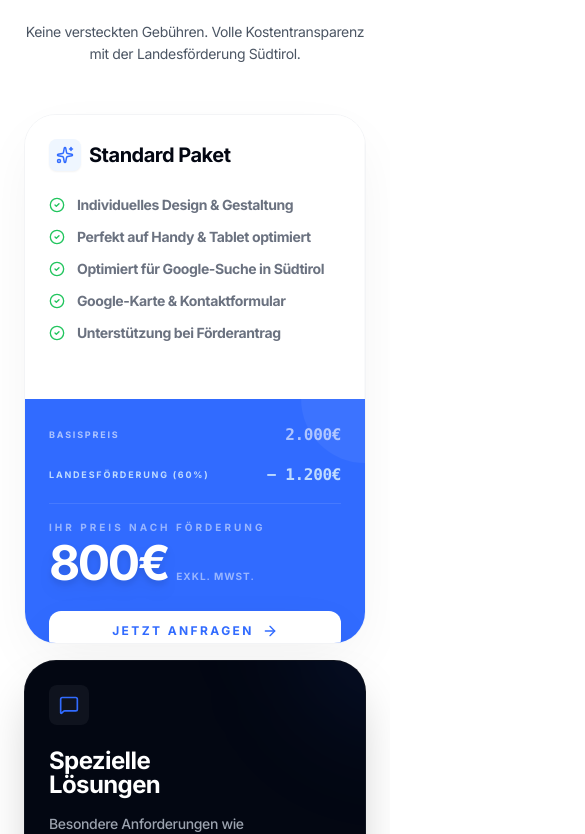
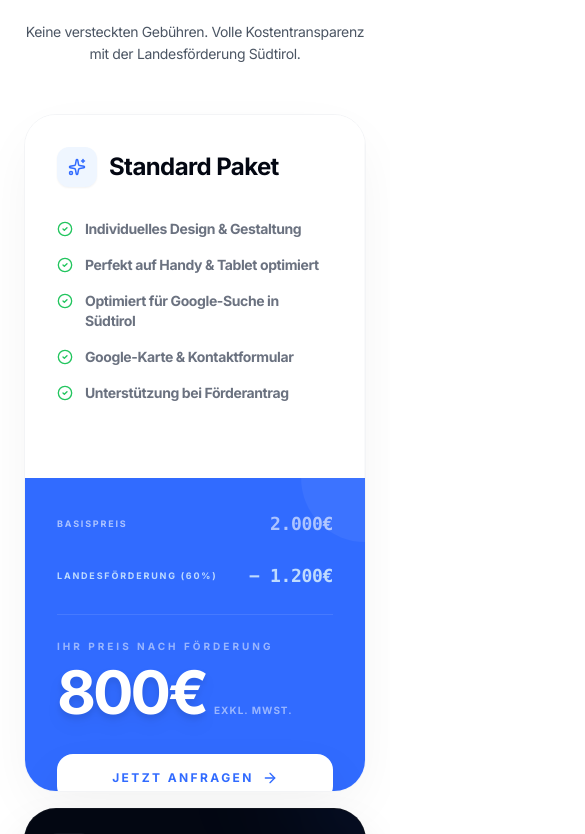
Before and after one commit to peterflowset/flowset-web-design, a React (Vite) app: page / in a window 390 px wide. Shown: the part 7750-8584 px from the top of the page, 585 px wide, since content can reach past the window. Built offline with nearby package versions, Linux system fonts and the light colour scheme.

Commit message:
Fix: Mobile Overflow, Safari Performance & Pricing Button

```diff
--- a/components/PricingTable.tsx
+++ b/components/PricingTable.tsx
@@ -18,14 +18,14 @@ export const PricingTable: React.FC = () => {
             className="lg:col-span-8 flex flex-col md:flex-row bg-white rounded-[32px] sm:rounded-[40px] border border-gray-100 overflow-hidden shadow-[0_20px_60px_-10px_rgba(0,0,0,0.06)] hover:shadow-[0_30px_80px_-10px_rgba(0,0,0,0.1)] transition-all duration-700"
             style={{ transform: 'translateZ(0)', WebkitBackfaceVisibility: 'hidden' }}
           >
-            <div className="flex-[1.2] p-6 sm:p-10 bg-white border-r border-gray-50">
-              <div className="flex items-center gap-2 sm:gap-3 mb-6 sm:mb-8">
-                <div className="w-8 h-8 sm:w-10 sm:h-10 bg-blue-50 text-[#316bff] rounded-lg sm:rounded-xl flex items-center justify-center shadow-sm">
+            <div className="flex-[1.2] p-8 sm:p-10 bg-white border-r border-gray-50">
+              <div className="flex items-center gap-3 sm:gap-3 mb-8 sm:mb-8">
+                <div className="w-10 h-10 sm:w-10 sm:h-10 bg-blue-50 text-[#316bff] rounded-xl flex items-center justify-center shadow-sm">
                   <Sparkles size={18} className="sm:w-5 sm:h-5" />
                 </div>
-                <h3 className="text-xl sm:text-2xl font-bold tracking-tight">Standard Paket</h3>
+                <h3 className="text-2xl sm:text-2xl font-bold tracking-tight">Standard Paket</h3>
               </div>
-              <ul className="space-y-3 sm:space-y-5">
+              <ul className="space-y-4 sm:space-y-5">
                 {[
                   "Individuelles Design & Gestaltung",
                   "Perfekt auf Handy & Tablet optimiert",
@@ -41,23 +41,23 @@ export const PricingTable: React.FC = () => {
               </ul>
             </div>
 
-            <div className="flex-1 p-6 sm:p-10 bg-[#316bff] text-white flex flex-col justify-between relative overflow-hidden">
+            <div className="flex-1 p-8 sm:p-10 bg-[#316bff] text-white flex flex-col relative overflow-hidden">
               <div className="absolute top-0 right-0 w-32 h-32 sm:w-40 sm:h-40 bg-white/5 rounded-full -translate-y-1/2 translate-x-1/2"></div>
 
-              <div className="space-y-4 sm:space-y-6 relative z-10">
+              <div className="space-y-6 sm:space-y-6 relative z-10 mb-8 md:mb-0">
                 <div className="flex justify-between items-center opacity-60">
                   <span className="font-bold uppercase tracking-[0.2em] sm:tracking-[0.25em] text-[9px]">Basispreis</span>
-                  <span className="text-base sm:text-lg font-bold font-mono">2.000€</span>
+                  <span className="text-lg sm:text-lg font-bold font-mono">2.000€</span>
                 </div>
                 <div className="flex justify-between items-center text-blue-200">
                   <span className="font-bold uppercase tracking-[0.2em] sm:tracking-[0.25em] text-[9px]">Landesförderung (60%)</span>
-                  <span className="text-base sm:text-lg font-bold font-mono">− 1.200€</span>
+                  <span className="text-lg sm:text-lg font-bold font-mono">− 1.200€</span>
                 </div>
-                <div className="h-px bg-white/10 my-4 sm:my-6"></div>
-                <div className="flex flex-col gap-1 sm:gap-2">
+                <div className="h-px bg-white/10 my-6 sm:my-6"></div>
+                <div className="flex flex-col gap-2 sm:gap-2">
                   <span className="text-[10px] font-bold uppercase tracking-[0.3em] sm:tracking-[0.4em] opacity-50">Ihr Preis nach Förderung</span>
                   <div className="flex items-baseline gap-2">
-                    <span className="text-5xl sm:text-6xl font-bold text-white leading-none tracking-tighter drop-shadow-lg">800€</span>
+                    <span className="text-6xl sm:text-6xl font-bold text-white leading-none tracking-tighter drop-shadow-lg">800€</span>
                     <span className="text-[10px] font-bold opacity-50 uppercase tracking-widest">exkl. MwSt.</span>
                   </div>
                 </div>
@@ -65,7 +65,7 @@ export const PricingTable: React.FC = () => {
 
               <button
                 onClick={() => document.getElementById('contact')?.scrollIntoView({ behavior: 'smooth' })}
-                className="mt-6 sm:mt-10 w-full bg-white text-[#316bff] py-3 sm:py-4 rounded-xl sm:rounded-2xl text-xs font-bold uppercase tracking-[0.2em] shadow-2xl hover:bg-gray-50 transition-all flex items-center justify-center gap-2 sm:gap-3 relative z-10 active:scale-[0.98]"
+                className="mt-auto w-full bg-white text-[#316bff] py-4 sm:py-4 rounded-2xl sm:rounded-2xl text-xs font-bold uppercase tracking-[0.2em] shadow-2xl hover:bg-gray-50 transition-all flex items-center justify-center gap-2 sm:gap-3 relative z-10 active:scale-[0.98]"
                 style={{ transform: 'translateZ(0)', WebkitBackfaceVisibility: 'hidden' }}
               >
                 Jetzt anfragen
--- a/components/ProcessTimeline.tsx
+++ b/components/ProcessTimeline.tsx
@@ -34,15 +34,15 @@ export const ProcessTimeline: React.FC = () => {
   const [progress, setProgress] = useState(0);
 
   useEffect(() => {
-    const handleScroll = () => {
+    let ticking = false;
+
+    const updateProgress = () => {
       if (!containerRef.current) return;
 
       const { top, height } = containerRef.current.getBoundingClientRect();
       const windowHeight = window.innerHeight;
 
       // We want the line to fill as it crosses the center of the screen
-      // Start: Top of container touches center of screen
-      // End: Bottom of container touches center of screen
       const start = windowHeight / 2;
 
       // Calculate how much of the container has passed the "beam" (center of screen)
@@ -52,10 +52,19 @@ export const ProcessTimeline: React.FC = () => {
       const p = distFromTop / height;
 
       setProgress(Math.max(0, Math.min(1, p)));
+      ticking = false;
     };
 
-    window.addEventListener('scroll', handleScroll);
-    handleScroll(); // initial
+    const handleScroll = () => {
+      if (!ticking) {
+        window.requestAnimationFrame(updateProgress);
+        ticking = true;
+      }
+    };
+
+    window.addEventListener('scroll', handleScroll, { passive: true });
+    updateProgress(); // initial
+
     return () => window.removeEventListener('scroll', handleScroll);
   }, []);
 
--- a/index.html
+++ b/index.html
@@ -1,6 +1,6 @@
 
 <!DOCTYPE html>
-<html lang="de" class="scroll-smooth">
+<html lang="de" class="scroll-smooth overflow-x-hidden">
   <head>
     <meta charset="UTF-8" />
     <meta name="viewport" content="width=device-width, initial-scale=1.0" />
```
